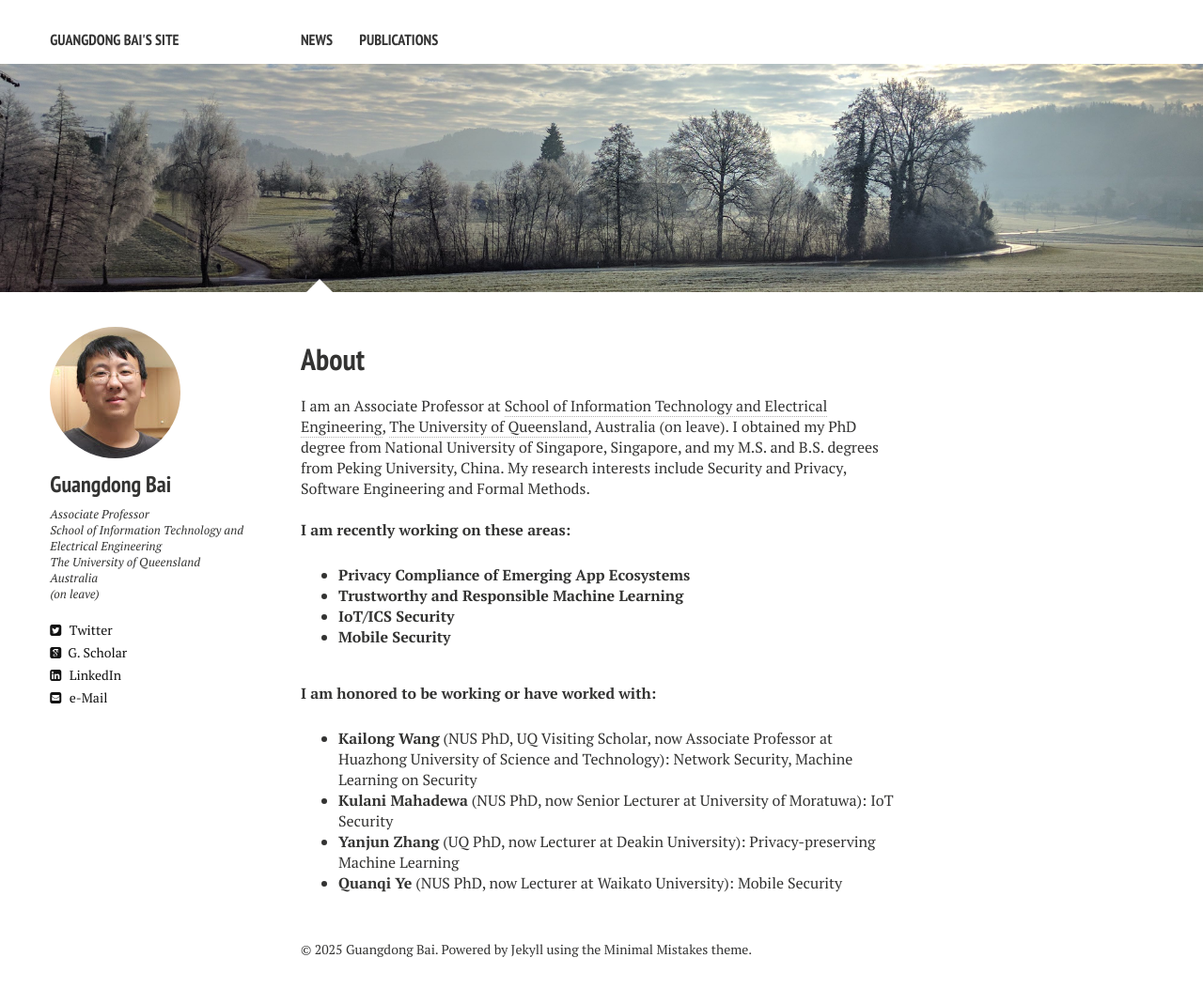
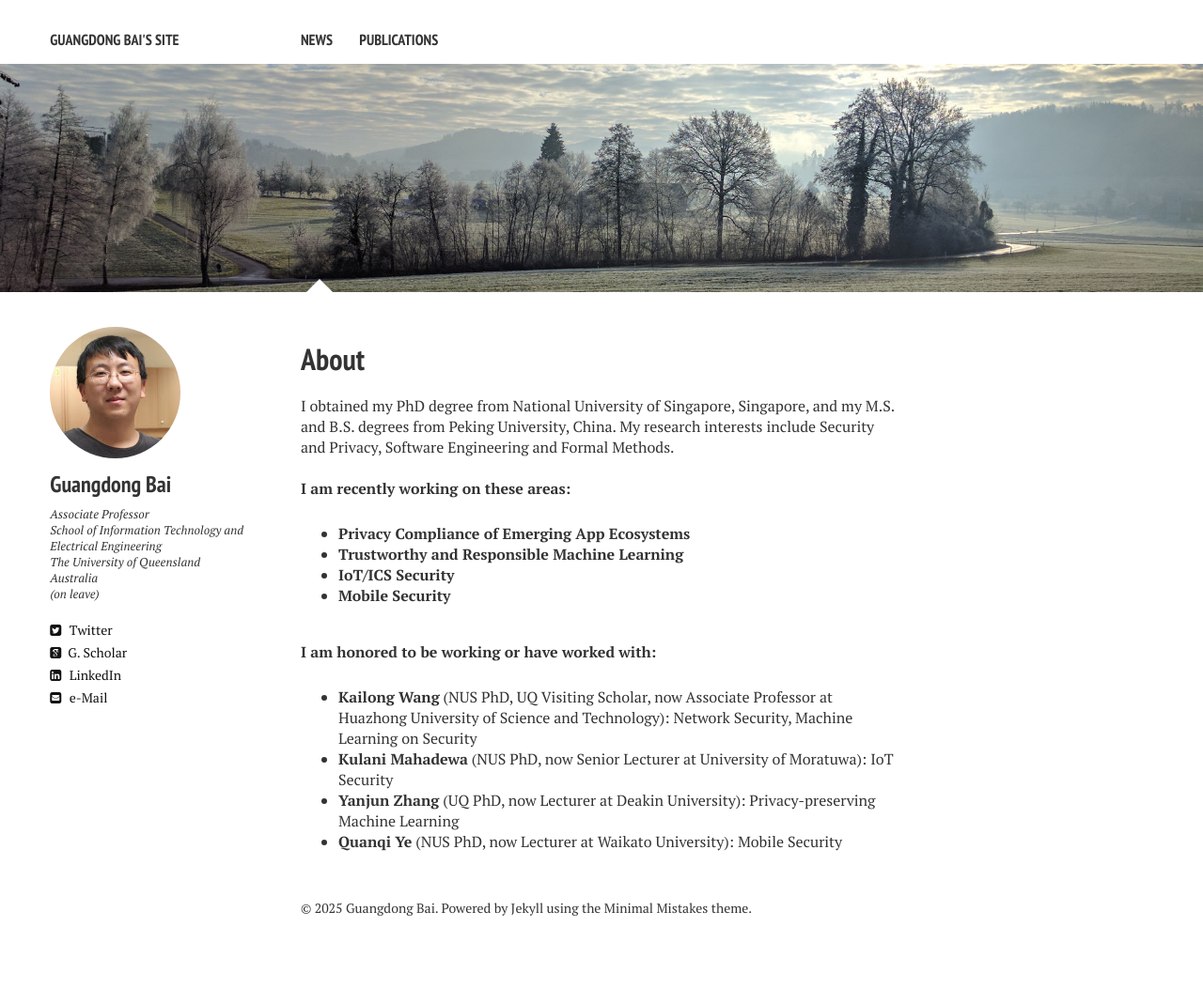
Before and after one commit to baigd/baigd.github.io, a Jekyll site: the page built from index.md, in a window 1280 px wide. Shown: the whole page at 94% size. Built offline with Jekyll 4.4.1, drawn with Linux system fonts in a browser that asks for light colours; nearby versions of some CDN libraries; after the commit the page ends 1025 px from its top, so only the background shows below that.

Commit message:
Update index.md

```diff
--- a/index.md
+++ b/index.md
@@ -7,7 +7,7 @@ image:
   feature: trees.jpg
 ---
 
-I am an Associate Professor at <a href="https://www.itee.uq.edu.au/" target="_blank">School of Information Technology and Electrical Engineering</a>, <a href="https://www.uq.edu.au/" target="_blank">The University of Queensland</a>, Australia (on leave). I obtained my PhD degree from National University of Singapore, Singapore, and my M.S. and B.S. degrees from Peking University, China. My research interests include Security and Privacy, Software Engineering and Formal Methods.
+I obtained my PhD degree from National University of Singapore, Singapore, and my M.S. and B.S. degrees from Peking University, China. My research interests include Security and Privacy, Software Engineering and Formal Methods.
 
 <br>
 <b>I am recently working on these areas: </b>
```
